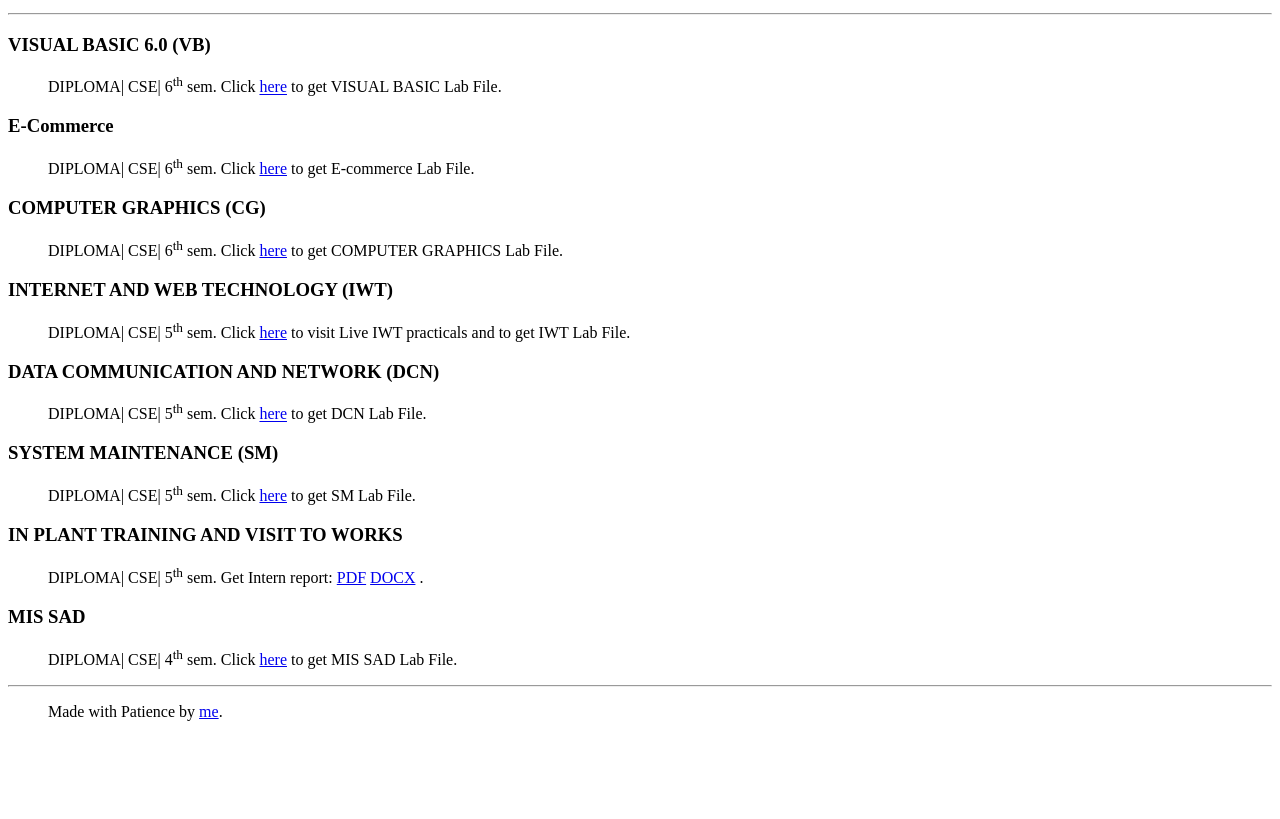
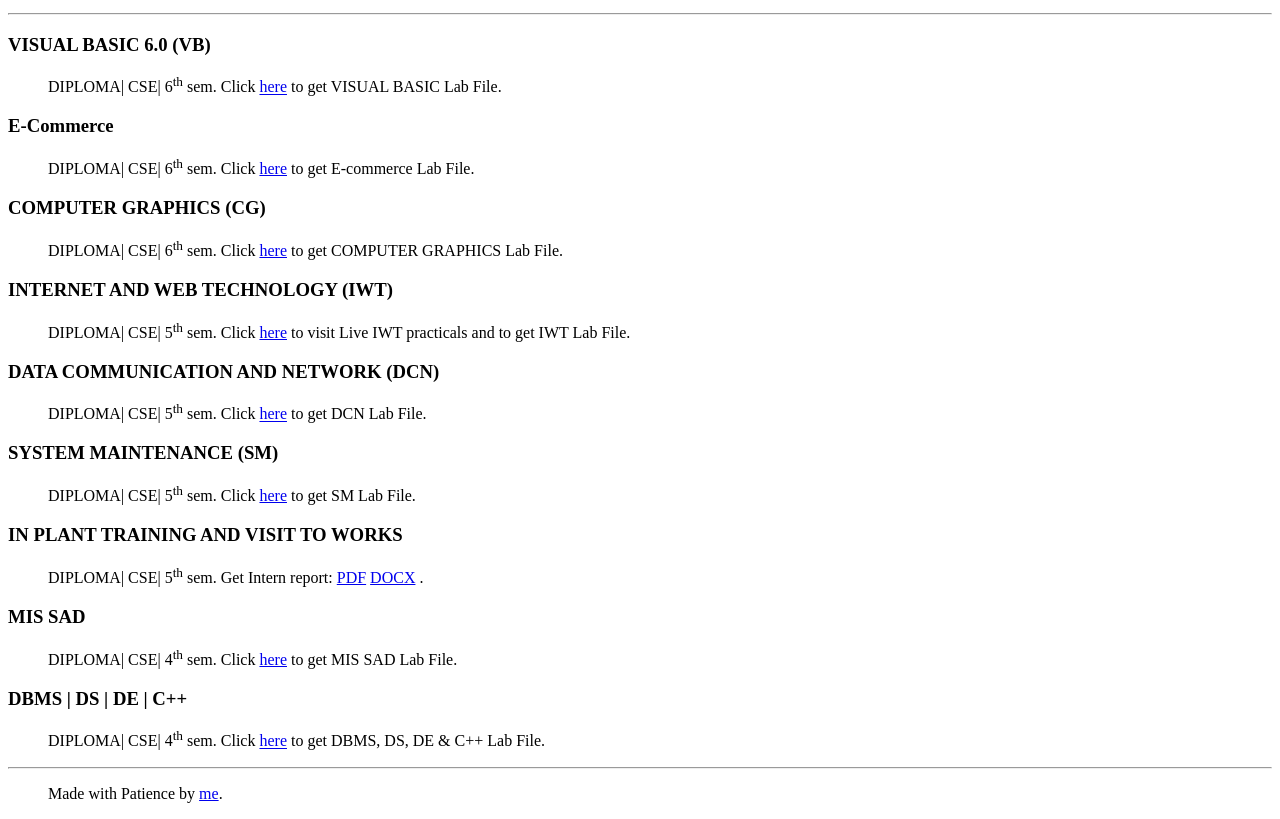
Before and after one commit to hkmishra/hkmishra.github.io, a plain HTML site: page diploma/index.html in a window 1280 px wide. Shown: the part 119-938 px from the top of the page. Before the commit the page ends 856 px from the top, so only its background shows below. Drawn offline with Linux system fonts and the light colour scheme.

Commit message:
Lab File for 4th sem added
Lab File for 4th sem added.
Zip file contains Practical file for:
1. DBMS
2. DS
3. DE

```diff
--- a/diploma/index.html
+++ b/diploma/index.html
@@ -33,8 +33,15 @@
 
   <h3>MIS SAD</h3>
   <blockquote>DIPLOMA| CSE| 4<sup>th</sup> sem. Click <a href="https://hkmishra.github.io/pub/MIS%20SAD.pdf">here</a> to get MIS SAD Lab File.</blockquote>
-<hr>
+
+  <h3>DBMS | DS | DE | C++</h3>
+  <blockquote>DIPLOMA| CSE| 4<sup>th</sup> sem. Click <a href="https://hkmishra.github.io/diploma/files/4th sem cse diploma practical.zip">here</a> to get DBMS, DS, DE & C++ Lab File.</blockquote>
+
+
+  <hr>
 <blockquote>Made with 	Patience by <a href="https://hkmishra.github.io" alt="Harsh Mishra">me</a>.</blockquote>
+
+
 
 </body>
 </html>
```
